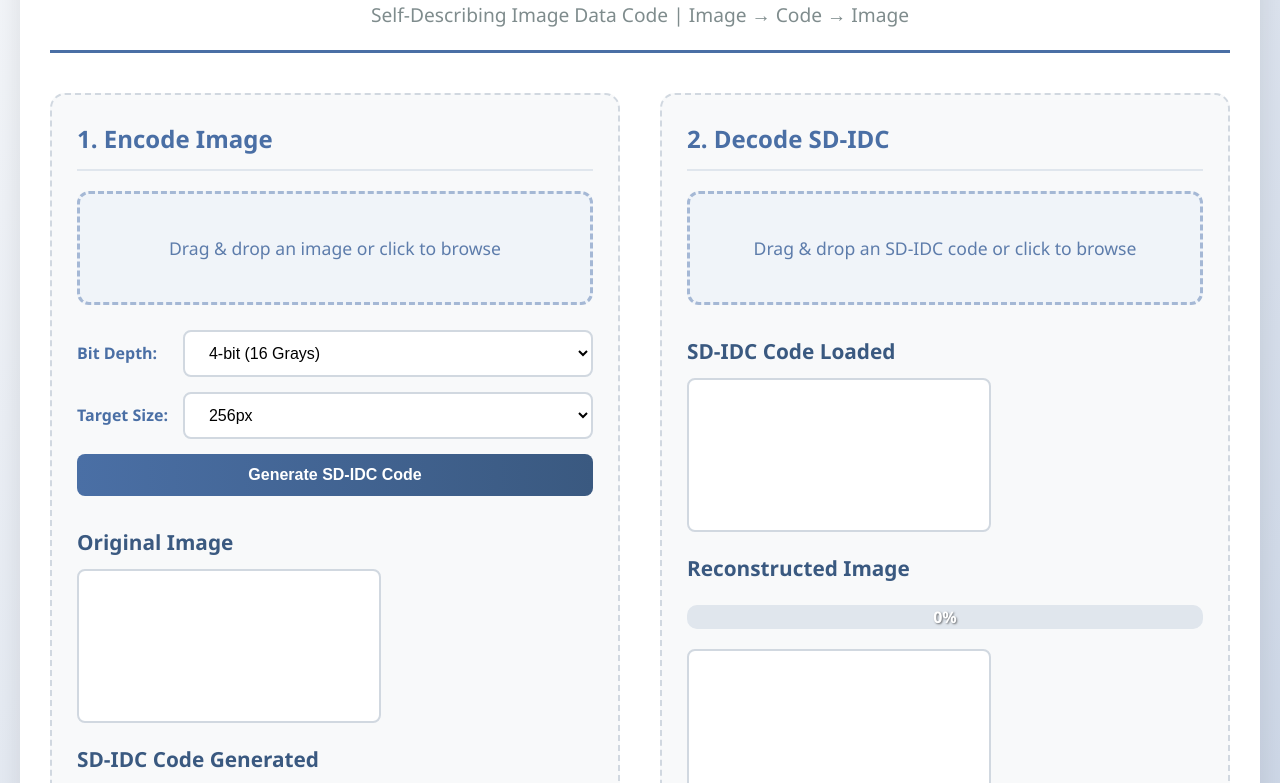
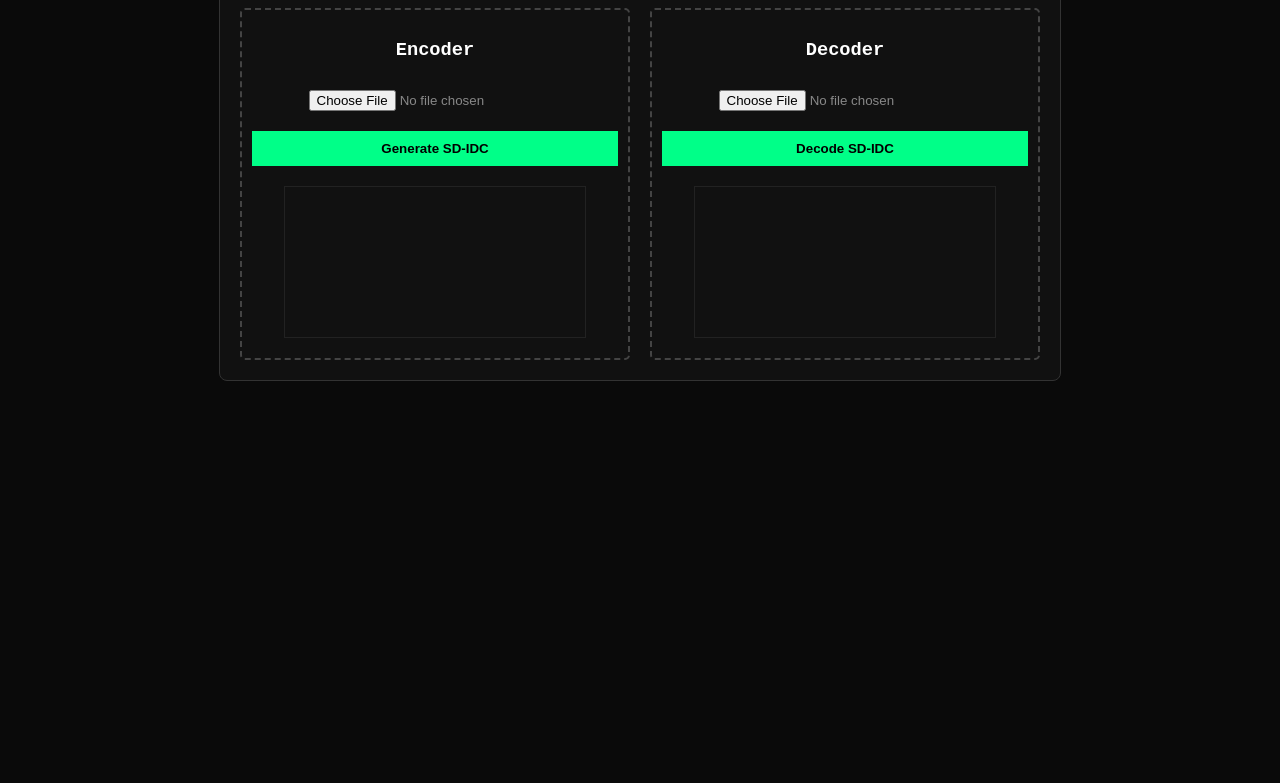
Before and after one commit to juyel-dev/SD-IDC, a plain HTML site: page index.html in a window 1280 px wide. Shown: the part 132-915 px from the top of the page. After the commit the page ends 800 px from the top, so only its background shows below. Drawn offline with Linux system fonts and the light colour scheme.

Commit message:
Update index.html

```diff
--- a/index.html
+++ b/index.html
@@ -1,91 +1,152 @@
 <!DOCTYPE html>
-<html>
+<html lang="en">
 <head>
-    <title>SD-IDC MVP | Self-Describing Image Data Code</title>
-    <link rel="stylesheet" href="style.css">
     <meta charset="UTF-8">
     <meta name="viewport" content="width=device-width, initial-scale=1.0">
+    <title>SD-IDC System | Self-Describing Image Data Code</title>
+    <style>
+        :root { --accent: #00ff88; --bg: #0a0a0a; }
+        body { font-family: 'Courier New', monospace; background: var(--bg); color: white; display: flex; flex-direction: column; align-items: center; padding: 20px; }
+        .container { max-width: 800px; width: 100%; border: 1px solid #333; padding: 20px; border-radius: 8px; background: #111; }
+        h1 { color: var(--accent); text-align: center; font-size: 1.5rem; }
+        .grid { display: grid; grid-template-columns: 1fr 1fr; gap: 20px; margin-top: 20px; }
+        .box { border: 2px dashed #444; padding: 10px; text-align: center; border-radius: 5px; }
+        canvas { max-width: 100%; height: auto; margin-top: 10px; image-rendering: pixelated; border: 1px solid #222; }
+        button { background: var(--accent); color: black; border: none; padding: 10px 20px; cursor: pointer; font-weight: bold; width: 100%; margin: 10px 0; }
+        input[type="file"] { margin: 10px 0; color: #888; }
+        .status { font-size: 0.8rem; color: var(--accent); margin-top: 5px; }
+    </style>
 </head>
 <body>
-    <div class="container">
-        <header>
-            <h1>🔳 SD-IDC MVP</h1>
-            <p class="subtitle">Self-Describing Image Data Code | Image → Code → Image</p>
-        </header>
 
-        <div class="workflow">
-            <!-- ENCODER SECTION -->
-            <div class="section encoder-section">
-                <h2>1. Encode Image</h2>
-                <div class="upload-area" id="dropArea">
-                    <p>Drag & drop an image or click to browse</p>
-                    <input type="file" id="imageInput" accept="image/*">
-                </div>
+<div class="container">
+    <h1>[ SD-IDC ENGINE v1.0 ]</h1>
+    <p style="font-size: 0.7rem; text-align: center; color: #666;">Visual Data Remapping | No Cloud | No URL</p>
 
-                <div class="controls">
-                    <label>Bit Depth:</label>
-                    <select id="bitDepth">
-                        <option value="1">1-bit (Black/White)</option>
-                        <option value="2">2-bit (4 Grays)</option>
-                        <option value="4" selected>4-bit (16 Grays)</option>
-                    </select>
-
-                    <label>Target Size:</label>
-                    <select id="targetSize">
-                        <option value="128">128px</option>
-                        <option value="256" selected>256px</option>
-                        <option value="512">512px</option>
-                    </select>
-
-                    <button id="encodeBtn">Generate SD-IDC Code</button>
-                </div>
-
-                <div class="result">
-                    <h3>Original Image</h3>
-                    <canvas id="originalCanvas"></canvas>
-
-                    <h3>SD-IDC Code Generated</h3>
-                    <canvas id="codeCanvas"></canvas>
-                    <button id="downloadBtn">Download Code</button>
-                </div>
-            </div>
-
-            <!-- DECODER SECTION -->
-            <div class="section decoder-section">
-                <h2>2. Decode SD-IDC</h2>
-                <div class="upload-area" id="dropAreaCode">
-                    <p>Drag & drop an SD-IDC code or click to browse</p>
-                    <input type="file" id="codeInput" accept="image/*">
-                </div>
-
-                <div class="result">
-                    <h3>SD-IDC Code Loaded</h3>
-                    <canvas id="loadedCodeCanvas"></canvas>
-
-                    <h3>Reconstructed Image</h3>
-                    <div class="progress-container">
-                        <div class="progress-bar" id="decodeProgress"></div>
-                        <span id="progressText">0%</span>
-                    </div>
-                    <canvas id="reconstructedCanvas"></canvas>
-                </div>
-            </div>
+    <div class="grid">
+        <div class="box">
+            <h3>Encoder</h3>
+            <input type="file" id="uploadInput" accept="image/*">
+            <button onclick="encodeImage()">Generate SD-IDC</button>
+            <canvas id="mainCanvas"></canvas>
+            <div id="encodeStatus" class="status"></div>
         </div>
 
-        <div class="info-panel">
-            <h3>How It Works</h3>
-            <ol>
-                <li><strong>Encode:</strong> Your image is resized, quantized, and converted to a binary stream.</li>
-                <li><strong>Self-Describe:</strong> A header with image metadata is embedded in the code itself.</li>
-                <li><strong>Render:</strong> The binary stream becomes a visible pixel grid (SD-IDC code).</li>
-                <li><strong>Decode:</strong> Any SD-IDC decoder reads the header to reconstruct the original image.</li>
-            </ol>
-            <p class="warning">⚠️ For best results: Use PNG format, avoid JPEG compression on the code image.</p>
+        <div class="box">
+            <h3>Decoder</h3>
+            <input type="file" id="decodeInput" accept="image/*">
+            <button onclick="decodeImage()">Decode SD-IDC</button>
+            <canvas id="outputCanvas"></canvas>
+            <div id="decodeStatus" class="status"></div>
         </div>
     </div>
+</div>
 
-    <script src="encoder.js"></script>
-    <script src="decoder.js"></script>
-    <script src="script.js"></script>
+<script>
+    const BLOCK_SIZE = 2; // প্রতিটি ডেটা বিট ৪ পিক্সেল (2x2) জায়গা নিবে স্ট্যাবিলিটির জন্য
+
+    // --- ENCODER LOGIC ---
+    async function encodeImage() {
+        const input = document.getElementById('uploadInput');
+        if (!input.files[0]) return alert("Select an image first!");
+
+        const canvas = document.getElementById('mainCanvas');
+        const ctx = canvas.getContext('2d', { willReadFrequently: true });
+        const img = new Image();
+
+        img.onload = () => {
+            // ১. ছোট রেজোলিউশনে রিসাইজ (MVP এর জন্য 64x64)
+            const w = 64;
+            const h = 64;
+            canvas.width = w;
+            canvas.height = h;
+            ctx.drawImage(img, 0, 0, w, h);
+
+            // ২. পিক্সেল ডেটা সংগ্রহ
+            const imgData = ctx.getImageData(0, 0, w, h).data;
+            const bits = [];
+
+            // ৩. থ্রেশহোল্ডিং (Black & White এ রূপান্তর)
+            for (let i = 0; i < imgData.length; i += 4) {
+                const avg = (imgData[i] + imgData[i+1] + imgData[i+2]) / 3;
+                bits.push(avg > 127 ? 1 : 0);
+            }
+
+            // ৪. SD-IDC গ্রিড তৈরি (Header সহ)
+            // Header: [Version (8bit), Width (16bit), Height (16bit)]
+            renderIDC(bits, w, h);
+        };
+        img.src = URL.createObjectURL(input.files[0]);
+    }
+
+    function renderIDC(bits, w, h) {
+        const canvas = document.getElementById('mainCanvas');
+        const ctx = canvas.getContext('2d');
+
+        // গ্রিড সাইজ নির্ধারণ (BLOCK_SIZE অনুযায়ী)
+        canvas.width = w * BLOCK_SIZE;
+        canvas.height = h * BLOCK_SIZE;
+        ctx.fillStyle = "white";
+        ctx.fillRect(0,0, canvas.width, canvas.height);
+
+        for (let i = 0; i < bits.length; i++) {
+            const x = (i % w) * BLOCK_SIZE;
+            const y = Math.floor(i / w) * BLOCK_SIZE;
+
+            ctx.fillStyle = bits[i] === 1 ? "white" : "black";
+            ctx.fillRect(x, y, BLOCK_SIZE, BLOCK_SIZE);
+        }
+        document.getElementById('encodeStatus').innerText = `Generated: ${w}x${h} dots`;
+    }
+
+    // --- DECODER LOGIC ---
+    function decodeImage() {
+        const input = document.getElementById('decodeInput');
+        if (!input.files[0]) return alert("Select SD-IDC image!");
+
+        const canvas = document.getElementById('outputCanvas');
+        const ctx = canvas.getContext('2d', { willReadFrequently: true });
+        const img = new Image();
+
+        img.onload = () => {
+            canvas.width = img.width;
+            canvas.height = img.height;
+            ctx.drawImage(img, 0, 0);
+
+            const imgData = ctx.getImageData(0, 0, canvas.width, canvas.height).data;
+            const w = canvas.width / BLOCK_SIZE;
+            const h = canvas.height / BLOCK_SIZE;
+
+            const outCanvas = document.getElementById('outputCanvas');
+            const outCtx = outCanvas.getContext('2d');
+            outCanvas.width = w;
+            outCanvas.height = h;
+            const resultImgData = outCtx.createImageData(w, h);
+
+            let bitIndex = 0;
+            for (let y = 0; y < h; y++) {
+                for (let x = 0; x < w; x++) {
+                    // ব্লকের মাঝখানের পিক্সেল স্যাম্পল করা (Accuracy এর জন্য)
+                    const pixelX = x * BLOCK_SIZE + Math.floor(BLOCK_SIZE/2);
+                    const pixelY = y * BLOCK_SIZE + Math.floor(BLOCK_SIZE/2);
+                    const idx = (pixelY * canvas.width + pixelX) * 4;
+
+                    const val = imgData[idx] > 127 ? 255 : 0;
+
+                    const outIdx = bitIndex * 4;
+                    resultImgData.data[outIdx] = val;     // R
+                    resultImgData.data[outIdx+1] = val;   // G
+                    resultImgData.data[outIdx+2] = val;   // B
+                    resultImgData.data[outIdx+3] = 255;   // A
+                    bitIndex++;
+                }
+            }
+            outCtx.putImageData(resultImgData, 0, 0);
+            document.getElementById('decodeStatus').innerText = `Decoded Successfully!`;
+        };
+        img.src = URL.createObjectURL(input.files[0]);
+    }
+</script>
+
 </body>
 </html>
```
